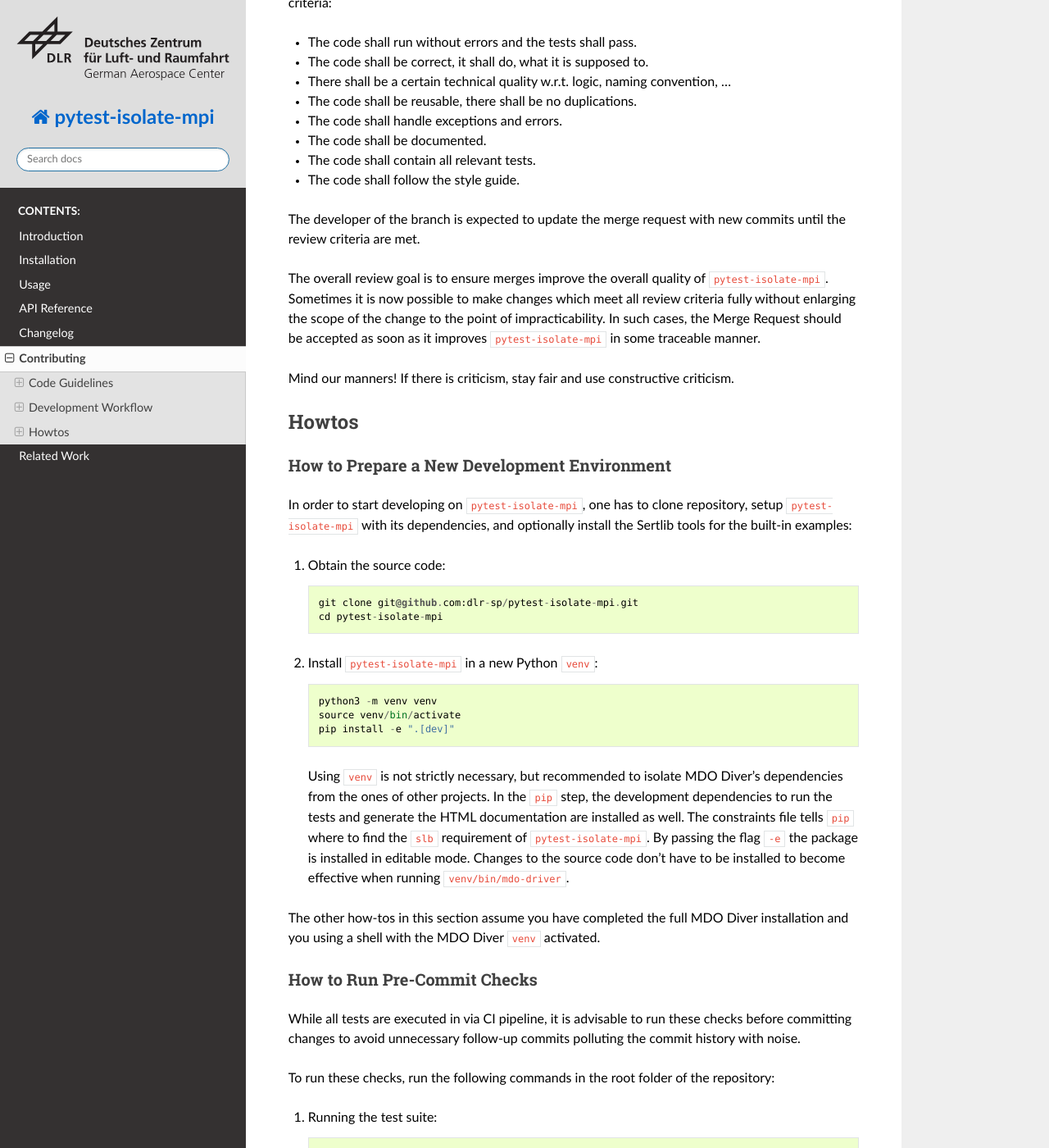
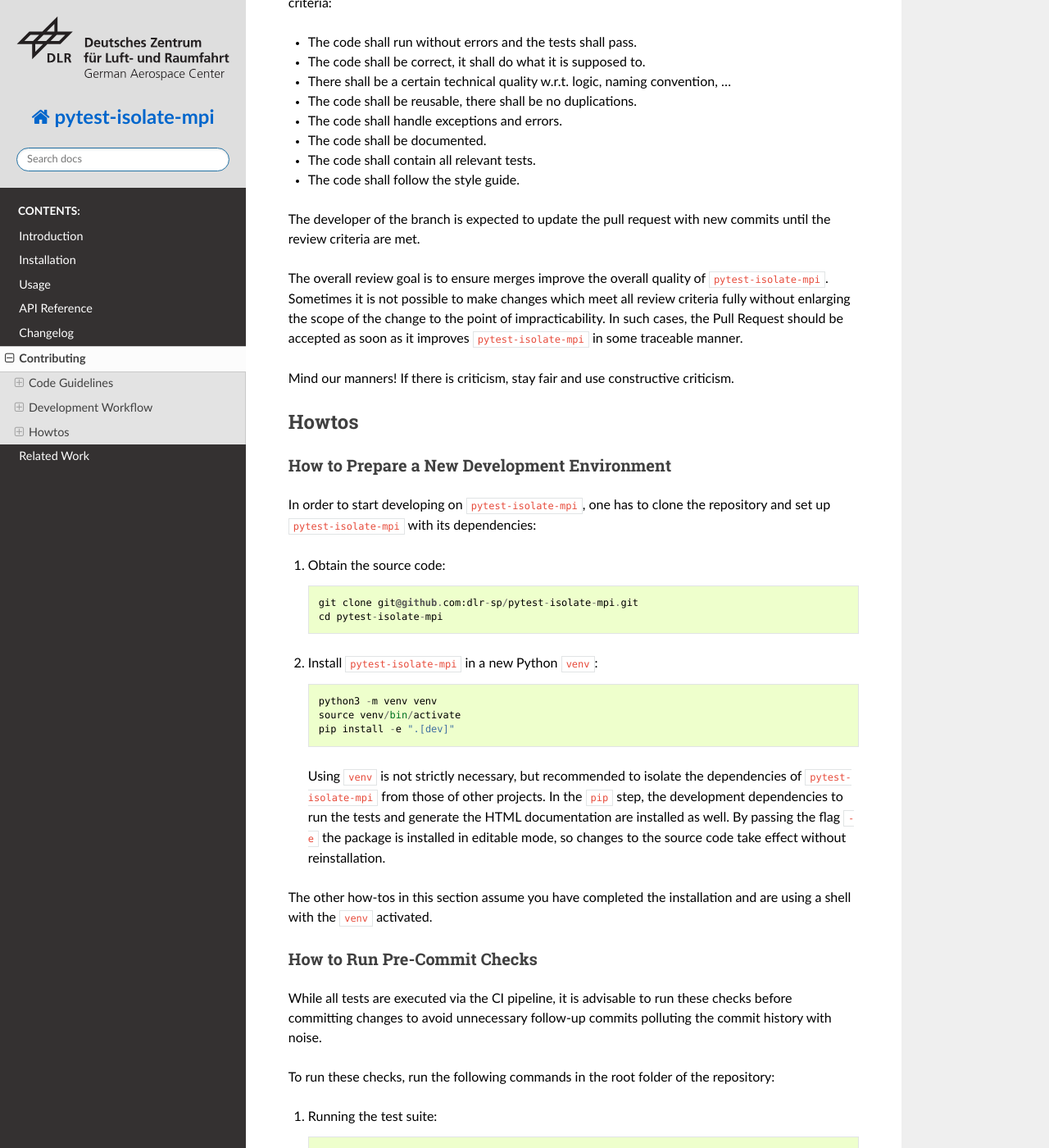
Before and after one commit to dlr-sp/pytest-isolate-mpi, a Sphinx documentation site: the page built from docs/contributing.rst, in a window 1280 px wide and 1400 px high, scrolled down 3485 px. Shown: the whole window at 82% size. Built offline with Sphinx 7.4.7 and the Read the Docs theme 3.1.0, drawn with Linux system fonts in a browser that asks for light colours; pages that are not in the unit, such as notebooks, are missing from menus; some of the changed text lies outside the part shown.

Commit message:
Proofread Docs
I let *Qwen 3.8 37B* read our documentation and fix spelling / grammar
issues. It found some. Additionally it fixed a couple of consistency
problems and copy-and-paste leftovers.

```diff
--- a/docs/contributing.rst
+++ b/docs/contributing.rst
@@ -2,7 +2,7 @@
 ============
 
 Thank you for partaking in the development and improvement of
-``pytest-mpi-isolate``. Nevertheless, there are some rules we would like
+``pytest-isolate-mpi``. Nevertheless, there are some rules we would like
 you to follow.  These rules shall keep the source code in a readable,
 understandable, well tested and documented and therefore maintainable
 state.
@@ -25,8 +25,8 @@
 Programming Language
 ~~~~~~~~~~~~~~~~~~~~
 
-The programming language of the project is python. The oldest still
-supported version of python is defined in the file ``pyproject.toml``.
+The programming language of the project is Python. The oldest still
+supported version of Python is defined in the file ``pyproject.toml``.
 
 
 Programming Style
@@ -74,26 +74,28 @@
 Documentation
 ~~~~~~~~~~~~~
 
-From an user's perspective, ``pytest-isolate-mpi`` shall be fully documented. Any
-new feature or changed behavior must be reflected in the documentation.
+From a user's perspective, ``pytest-isolate-mpi`` shall be fully
+documented. Any new feature or changed behavior must be reflected in
+the documentation.
 
-``pytest-isolate-mpi`` uses sphinx to generate html pages from `reStructuredText`_
-files in ``docs`` directory and `Python docstrings`_.
+``pytest-isolate-mpi`` uses Sphinx to generate HTML pages from
+`reStructuredText`_ files in the ``docs`` directory and `Python
+docstrings`_.
 
 .. _reStructuredText: http://www.sphinx-doc.org/en/stable/rest.html
 .. _Python docstrings: https://www.python.org/dev/peps/pep-0257/
 
-Any user-relevant change is also to be recorded in changelog located in
-``CHANGES.rst``.
+Any user-relevant change is also to be recorded in the changelog
+located in ``CHANGES.rst``.
 
 The in-code documentation encompasses the bulk of the developer
-documentation. It should explain how a given module, class, methods, or
+documentation. It should explain how a given module, class, method, or
 function can be used. Therefore, document the API provided by a module/
 package and a *short* description of its functionality.
 
 The Python docstrings are formatted in the pleasantly compact `Google
 style`_. Types shall be documented with `Python type hints`_ and
-no longer in the docstrings.
+not in the docstrings.
 
 .. _Google style: https://sphinxcontrib-napoleon.readthedocs.io/en/
    latest/sphinxcontrib.napoleon.html
@@ -104,8 +106,8 @@
 ~~~~~~~~~~~~~~~~~~~~~~~~~~~~~~~~~~~~~~~~~~~~
 
 The `boy scout rule`_ applies.  Whenever you change an existing piece of
-source code, please also pay attention, that all the rules described in
-this document are followed. If you find any deviation, it is now up to
+source code, please also pay attention that all the rules described in
+this document are followed. If you find any deviation, it is up to
 you to fix it.
 
 .. _boy scout rule: https://clean-code-developer.com/grades/
@@ -149,8 +151,8 @@
 Adding Features and Fixing Bugs
 ~~~~~~~~~~~~~~~~~~~~~~~~~~~~~~~
 
-Always reference to an open an issue when opening a branch. This will
-help with the provenience of modifications and additions to the source
+Always reference an open issue when opening a branch. This will
+help with the provenance of modifications and additions to the source
 code in the long run. If there is no issue yet, create one.
 
 Create a separate branch for every bug fix or feature you would like to
@@ -163,17 +165,17 @@
 * *for maintenance:* ``maintenance/descriptive_name``
 
 
-Commiting Changes
-~~~~~~~~~~~~~~~~~
+Committing Changes
+~~~~~~~~~~~~~~~~~~
 
 Please make small commits, as a general rule: one commit equals one
 change. Commit and push working code only.
 
 Commits shall have meaningful commit messages which should mainly explain
-the *reasoning* leading the change in the commit. Commit messages have
+the *reasoning* behind the change. Commit messages shall have
 at least a title line limited to 50 characters. It may be optionally
-followed by blank line and additional paragraphs of explanation or
-context. For these, a line limit length of 72 characters applies. Commit
+followed by a blank line and additional paragraphs of explanation or
+context. For these, a line length limit of 72 characters applies. Commit
 titles use `title case`_ in the AP style.
 
 .. _title case: https://titlecaseconverter.com/
@@ -199,13 +201,13 @@
 * The code shall contain all relevant tests.
 * The code shall follow the style guide.
 
-The developer of the branch is expected to update the merge request with
+The developer of the branch is expected to update the pull request with
 new commits until the review criteria are met.
 
 The overall review goal is to ensure merges improve the overall quality
-of ``pytest-isolate-mpi``. Sometimes it is now possible to make changes
+of ``pytest-isolate-mpi``. Sometimes it is not possible to make changes
 which meet all review criteria fully without enlarging the scope of the
-change to the point of impracticability. In such cases, the Merge
+change to the point of impracticability. In such cases, the Pull
 Request should be accepted as soon as it improves ``pytest-isolate-mpi``
 in some traceable manner.
 
@@ -220,8 +222,7 @@
 ~~~~~~~~~~~~~~~~~~~~~~~~~~~~~~~~~~~~~~~~~~~~~~
 
 In order to start developing on ``pytest-isolate-mpi``, one has to clone
-repository, setup ``pytest-isolate-mpi`` with its dependencies, and optionally
-install the Sertlib tools for the built-in examples:
+the repository and set up ``pytest-isolate-mpi`` with its dependencies:
 
 1.  Obtain the source code::
 
@@ -235,28 +236,25 @@
         pip install -e ".[dev]"
 
 
-    Using ``venv`` is not strictly necessary, but recommended to isolate
-    MDO Diver's dependencies from the ones of other projects. In the
-    ``pip`` step, the development dependencies to run the tests and
-    generate the HTML documentation are installed as well. The
-    constraints file tells ``pip`` where to find the ``slb`` requirement
-    of ``pytest-isolate-mpi``.  By passing the flag ``-e`` the package
-    is installed in editable mode. Changes to the source code don't have
-    to be installed to become effective when running
-    ``venv/bin/mdo-driver``.
+    Using ``venv`` is not strictly necessary, but recommended to
+    isolate the dependencies of ``pytest-isolate-mpi`` from those of
+    other projects. In the ``pip`` step, the development dependencies
+    to run the tests and generate the HTML documentation are installed
+    as well. By passing the flag ``-e`` the package is installed in
+    editable mode, so changes to the source code take effect without
+    reinstallation.
 
 .. |venv| replace:: ``venv``
 .. _venv: https://docs.python.org/3/library/venv.html
 
-The other how-tos in this section assume you have completed the full MDO
-Diver installation and you using a shell with the MDO Diver ``venv``
-activated.
+The other how-tos in this section assume you have completed the
+installation and are using a shell with the ``venv`` activated.
 
 
 How to Run Pre-Commit Checks
 ~~~~~~~~~~~~~~~~~~~~~~~~~~~~
 
-While all tests are executed in via CI pipeline, it is advisable to run
+While all tests are executed via the CI pipeline, it is advisable to run
 these checks before committing changes to avoid unnecessary follow-up
 commits polluting the commit history with noise.
 
```
Also changed, not shown: other parts of docs/contributing.rst (+6 -6 lines), CHANGES.rst (+7 -4 lines), docs/index.rst (+4 -4 lines), docs/introduction.rst (+18 -18 lines), docs/related_work.rst (+6 -4 lines), docs/usage.rst (+42 -41 lines).
